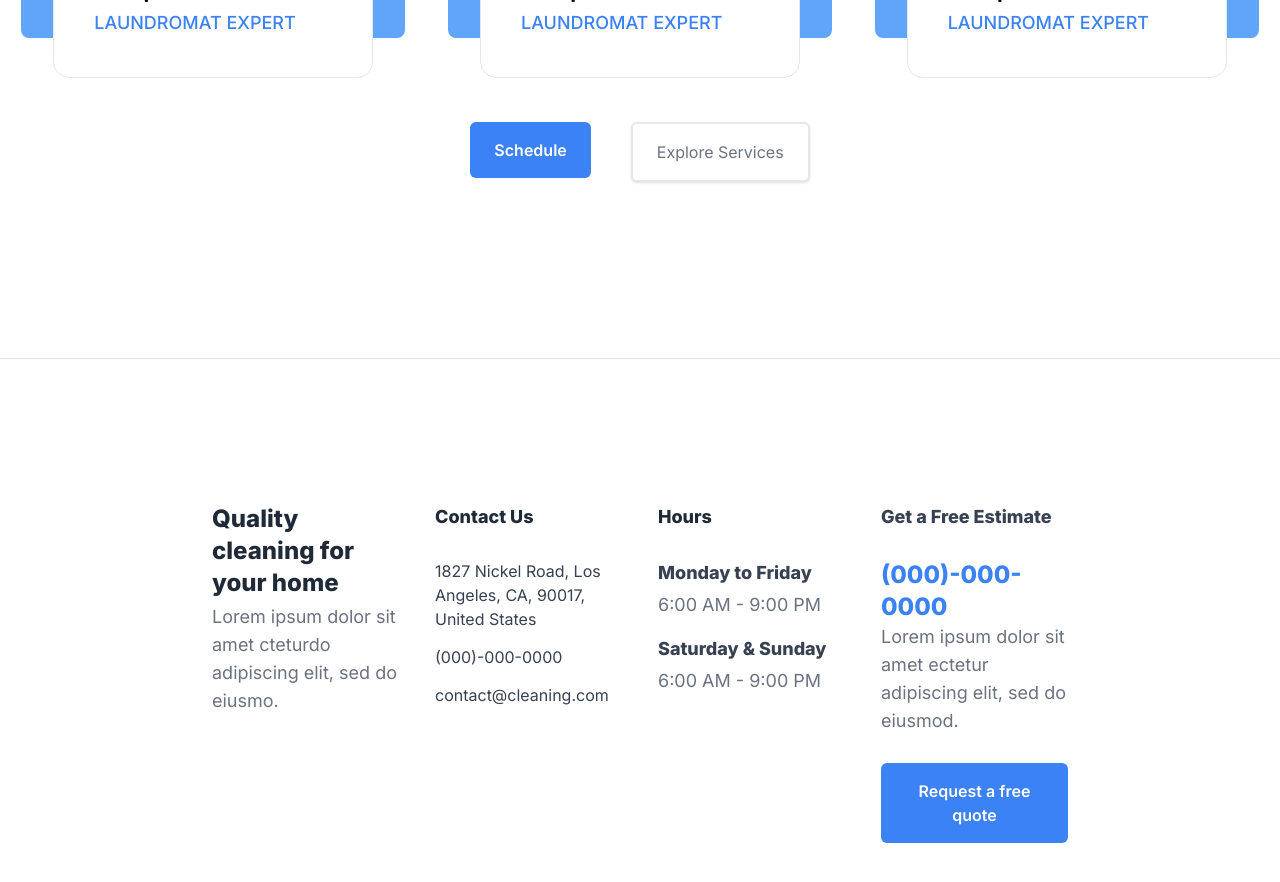
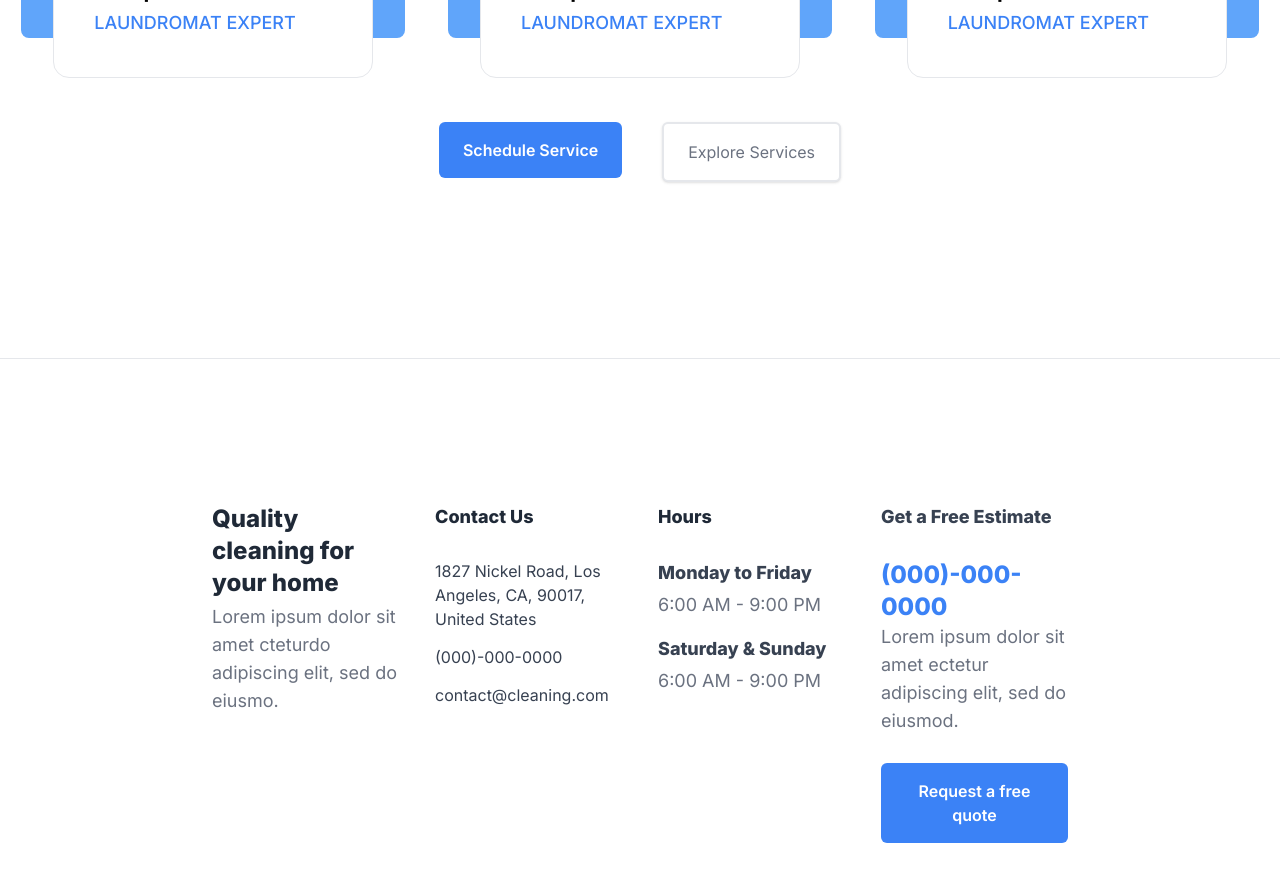
Before and after one commit to Carlos460/cleaning-website, a Next.js app: page /about in a window 1280 px wide. Shown: the part 3460-4342 px from the top of the page. Built offline with nearby package versions, Linux system fonts and the light colour scheme.

Commit message:
Added content to sections

```diff
--- a/src/app/about/page.tsx
+++ b/src/app/about/page.tsx
@@ -167,7 +167,7 @@ export default function About() {
             <div className="flex gap-10 justify-center">
               <AnimatePresence delay={0.02}>
                 <Link href={'/#contact'}>
-                  <Button>Schedule</Button>
+                  <Button>Schedule Service</Button>
                 </Link>
               </AnimatePresence>
               <AnimatePresence delay={0.04}>
```
